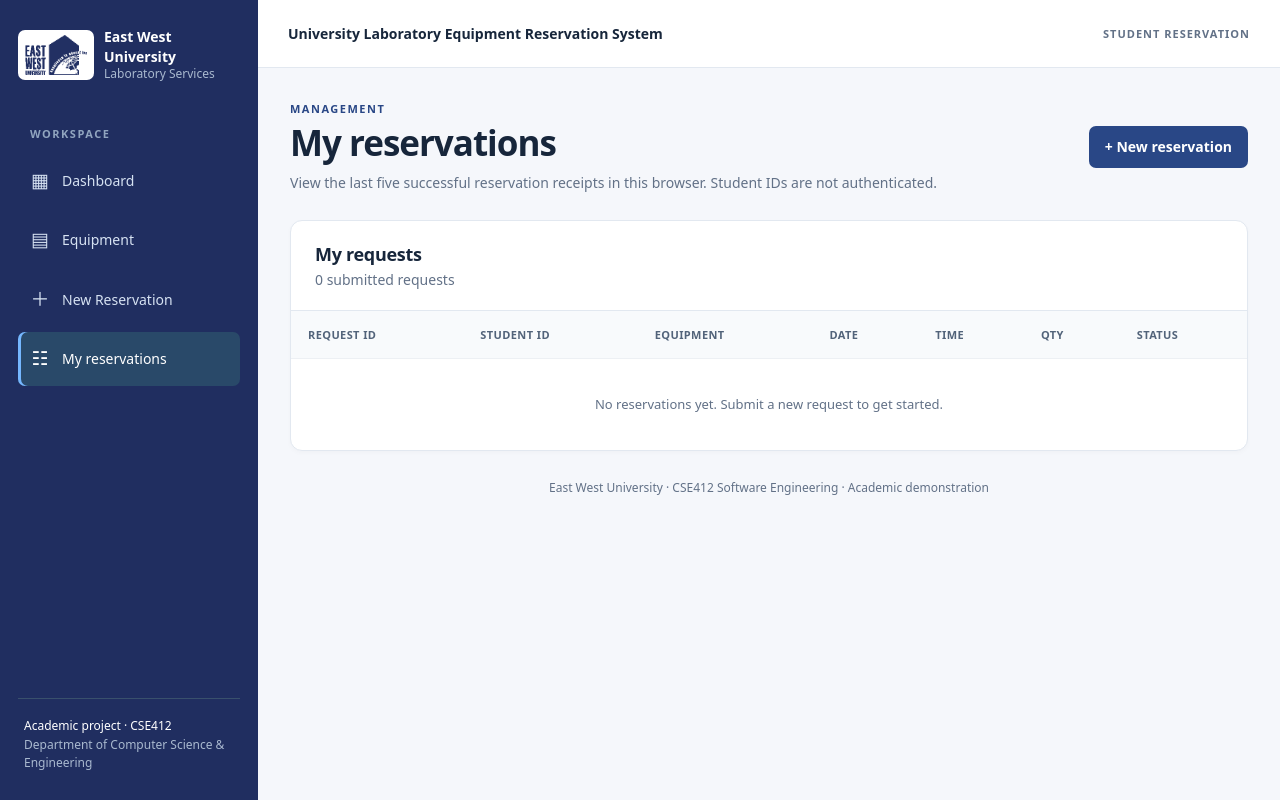
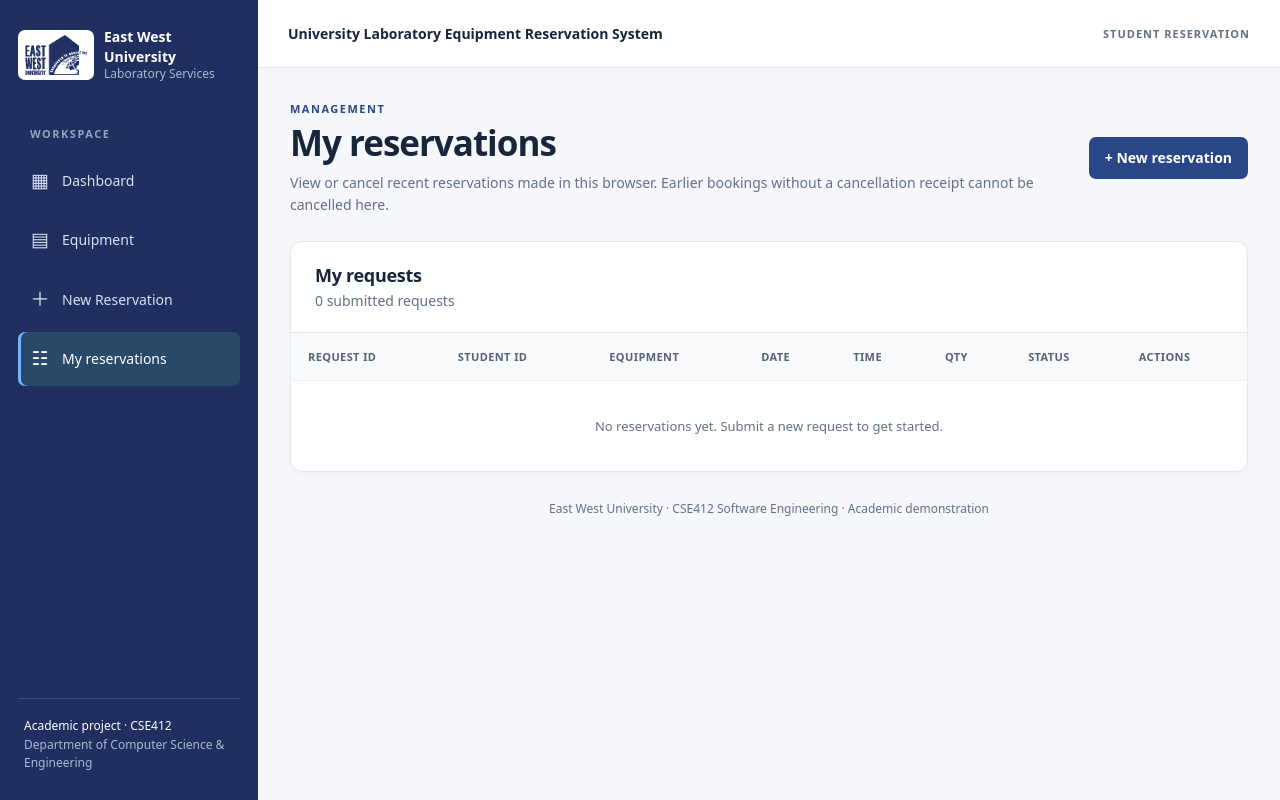
Before and after one commit to shoraimw/412_Final_Lab, a Flask app: page /reservations in a window 1280 px wide. Run offline with Flask 3, Linux system fonts and the light colour scheme.

Commit message:
Allow secure guest cancellation and restore reserved equipment availability

```diff
--- a/app.py
+++ b/app.py
@@ -280,7 +280,7 @@ def create_app(config=None):
 
     def reservations():
         if guest_mode:
-            return list(reversed(session.get('guest_receipts', [])))
+            return [dict(row, can_cancel=bool(row.get('cancellation_token')) if guest_https else True) for row in reversed(session.get('guest_receipts', []))]
         query = '''SELECT r.*, e.name AS equipment_name FROM reservations r
                    JOIN equipment e ON e.id = r.equipment_id'''
         student = student_identity()
@@ -448,6 +448,36 @@ def create_app(config=None):
     def manage():
         return render_template('index.html', page='reservations', rows=reservations())
 
+    @app.post('/reservations/<int:reservation_id>/cancel')
+    def cancel_reservation(reservation_id):
+        if not guest_mode:
+            abort(403)
+        receipts = session.get('guest_receipts', [])
+        receipt = next((row for row in receipts if row.get('id') == reservation_id), None)
+        if receipt is None:
+            abort(403)
+        if guest_https:
+            token = receipt.get('cancellation_token')
+            if not token:
+                flash('This earlier reservation has no cancellation receipt. Contact the project owner for assistance.', 'error')
+                return redirect(url_for('manage'))
+            result = guest_rpc('cancel', {'reservation_id': reservation_id, 'cancellation_token': token})
+            if result.get('cancelled') is not True:
+                flash(result.get('error', 'Reservation could not be cancelled.'), 'error')
+                return redirect(url_for('manage'))
+        else:
+            connection = db()
+            connection.execute('BEGIN IMMEDIATE')
+            cursor = connection.execute('DELETE FROM reservations WHERE id = ? AND student_id = ?', (reservation_id, receipt['student_id']))
+            if not cursor.rowcount:
+                connection.rollback()
+                flash('Reservation could not be cancelled or has already been removed.', 'error')
+                return redirect(url_for('manage'))
+            connection.commit()
+        session['guest_receipts'] = [row for row in receipts if row.get('id') != reservation_id]
+        flash('Reservation cancelled successfully. Equipment is available for booking again.', 'success')
+        return redirect(url_for('manage'))
+
     def overlapping_student(connection, student, row):
         return connection.execute(
             """SELECT 1 FROM reservations WHERE student_id = ? COLLATE NOCASE
--- a/static/app.js
+++ b/static/app.js
@@ -114,3 +114,10 @@ if (equipment) {
   for (const field of [equipment, day, start, end, student, quantity]) field.addEventListener('input', refresh);
   refresh();
 }
+
+// Cancellation requires an explicit confirmation before posting.
+for (const cancelForm of document.querySelectorAll('.cancel-reservation-form')) {
+  cancelForm.addEventListener('submit', event => {
+    if (!window.confirm('Cancel this reservation? The equipment will become available to other students.')) event.preventDefault();
+  });
+}
--- a/templates/_reservations.html
+++ b/templates/_reservations.html
@@ -1,10 +1,10 @@
 <div class="table-wrap">
-  <table><thead><tr><th>Request ID</th><th>Student ID</th><th>Equipment</th><th>Date</th><th>Time</th><th>Qty</th><th>Status</th>{% if page == 'reservations' and can_manage %}<th>Actions</th>{% endif %}</tr></thead>
+  <table><thead><tr><th>Request ID</th><th>Student ID</th><th>Equipment</th><th>Date</th><th>Time</th><th>Qty</th><th>Status</th>{% if page == 'reservations' and (can_manage or guest_mode) %}<th>Actions</th>{% endif %}</tr></thead>
   <tbody>{% for row in rows %}
     <tr><td class="muted">#{{ row.id }}</td><td>{{ row.student_id }}</td><td><strong>{{ row.equipment_name }}</strong><small class="muted block">{{ row.equipment_id }}</small></td><td>{{ row.reservation_date }}</td><td>{{ row.start_time }}–{{ row.end_time }}</td><td>{{ row.quantity }}</td><td><span class="pill {{ row.status|lower }}">{{ row.status }}</span></td>
-    {% if page == 'reservations' and can_manage %}<td>{% if row.status == 'Pending' %}<div class="actions">
+    {% if page == 'reservations' and (can_manage or guest_mode) %}<td>{% if guest_mode %}{% if row.can_cancel %}<form method="post" action="{{ url_for('cancel_reservation', reservation_id=row.id) }}" class="cancel-reservation-form"><input type="hidden" name="csrf_token" value="{{ csrf_token }}"><button class="btn reject" type="submit">Cancel reservation</button></form>{% else %}<span class="muted">Earlier booking</span>{% endif %}{% elif row.status == 'Pending' %}<div class="actions">
       <form method="post" action="{{ url_for('update_status', reservation_id=row.id, action='approve') }}"><input type="hidden" name="csrf_token" value="{{ csrf_token }}"><button class="btn approve" type="submit">Approve</button></form>
       <form method="post" action="{{ url_for('update_status', reservation_id=row.id, action='reject') }}"><input type="hidden" name="csrf_token" value="{{ csrf_token }}"><button class="btn reject" type="submit">Reject</button></form>
     </div>{% else %}<span class="muted">Reviewed</span>{% endif %}</td>{% endif %}</tr>
-  {% else %}<tr><td colspan="{{ 8 if page == 'reservations' and can_manage else 7 }}" class="empty">No reservations yet. Submit a new request to get started.</td></tr>{% endfor %}</tbody></table>
+  {% else %}<tr><td colspan="{{ 8 if page == 'reservations' and (can_manage or guest_mode) else 7 }}" class="empty">No reservations yet. Submit a new request to get started.</td></tr>{% endfor %}</tbody></table>
 </div>
--- a/templates/index.html
+++ b/templates/index.html
@@ -95,7 +95,7 @@
         <div class="conflict-actions"><button type="button" id="use-available" class="btn secondary" hidden>Use available quantity</button><button type="button" id="change-slot" class="btn primary">Change time / equipment</button></div>
       </dialog>
       {% else %}
-      <div class="heading"><div><p class="eyebrow">MANAGEMENT</p><h1>{{ 'My reservations' if role in ('student','guest') else 'Reservation requests' }}</h1><p>{{ 'View the last five successful reservation receipts in this browser. Student IDs are not authenticated.' if guest_mode else ('Track your own reservation status.' if role == 'student' else 'Review, approve or reject student equipment reservations.') }}</p></div>{% if can_reserve %}<a class="btn primary" href="{{ url_for('reserve') }}">+ New reservation</a>{% endif %}</div>
+      <div class="heading"><div><p class="eyebrow">MANAGEMENT</p><h1>{{ 'My reservations' if role in ('student','guest') else 'Reservation requests' }}</h1><p>{{ 'View or cancel recent reservations made in this browser. Earlier bookings without a cancellation receipt cannot be cancelled here.' if guest_mode else ('Track your own reservation status.' if role == 'student' else 'Review, approve or reject student equipment reservations.') }}</p></div>{% if can_reserve %}<a class="btn primary" href="{{ url_for('reserve') }}">+ New reservation</a>{% endif %}</div>
       <section class="panel"><div class="panel-head"><div><h2>{{ 'My requests' if role in ('student','guest') else 'All requests' }}</h2><p>{{ rows|length }} submitted requests</p></div></div>{% include '_reservations.html' %}</section>
       {% endif %}
       <footer>East West University · CSE412 Software Engineering · Academic demonstration</footer>
```
Also changed, not shown: public/static/app.js (+7 -0 lines), tests/test_student_only.py (+7 -0 lines), README.md.
